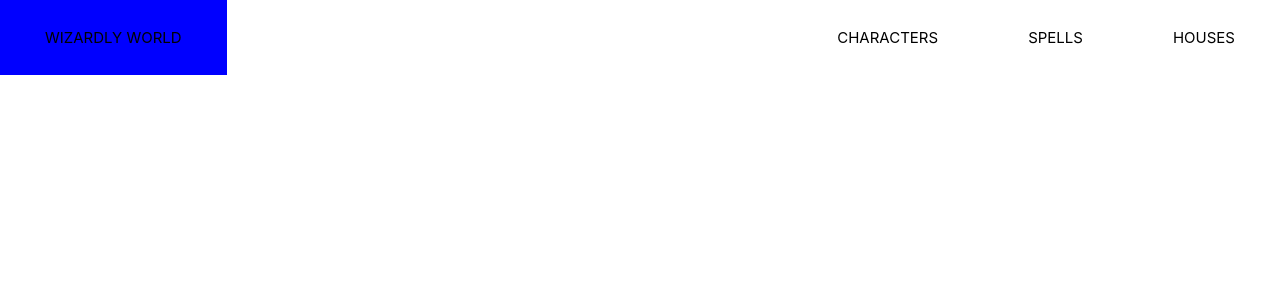
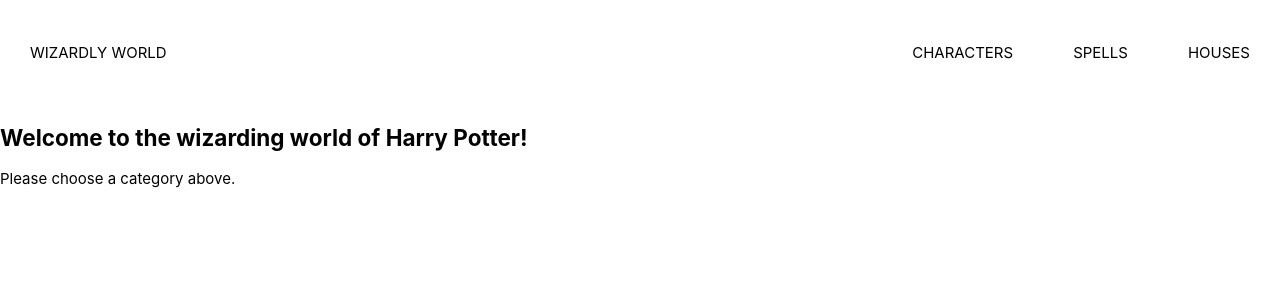
Before and after one commit to kaylalarson1990/Magic_Harry, a React (Create React App) app: page / in a window 1280 px wide. Shown: the top 300 px of the page. Built offline with nearby package versions, Linux system fonts and the light colour scheme.

Commit message:
Add home page and create routes to Characters, Spells, and Houses. Also created a route to main home page

```diff
--- a/src/App/App.js
+++ b/src/App/App.js
@@ -2,17 +2,28 @@
 import './App.css';
 import { Header } from  '../Header/Header';
 import CharacterContainer from '../CharacterContainer/CharacterContainer';
+import { MainContainer } from '../MainContainer/MainContainer';
+import { HouseContainer } from '../HouseContainer/HouseContainer';
+import { SpellContainer } from '../SpellContainer/SpellContainer';
+import { Route } from "react-router-dom";
 
 class App extends Component {
+
+  homePage = () => (
+    <>
+      <Header />
+      <MainContainer />
+    </>
+  )
 
 
   render() {
   return (
     <div className="App">
-      <header className="App-header">
-        <Header />
-      </header>
-      {/* <CharacterContainer /> */}
+      <Route exact path='/' component={() => this.homePage()} />
+      <Route exact path='/characters' component={CharacterContainer} />
+      <Route exact path='/houses' component={HouseContainer} />
+      <Route exact path='/spells' component={SpellContainer} />
     </div>
   );
   }
--- a/src/Header/Header.css
+++ b/src/Header/Header.css
@@ -20,16 +20,9 @@
     color: black;
     display: block;
     line-height: 3em;
-    padding: 1em 3em;
+    padding: 1em 1em;
     text-decoration: none;
   }
   nav ul li:first-child {
     margin-right: auto;
   }
-  .logo {
-    width: 200px;
-    margin: 0;
-  }
-  nav ul li a:hover {
-    background-color: blue;
-  }
--- a/src/Header/Header.jsx
+++ b/src/Header/Header.jsx
@@ -1,16 +1,18 @@
 import React from "react";
 import "./Header.css";
-import MischiefManaged from "../images/MischiefManaged.png";
+// import MischiefManaged from "../images/MischiefManaged.png";
+import { NavLink } from "react-router-dom";
+
 
 export const Header = () => {
   return (
     <header>
       <nav>
         <ul className="nav">
-          <li><a href="#">WIZARDLY WORLD</a></li>
-          <li><a href="#">CHARACTERS</a></li>
-          <li><a href="#">SPELLS</a></li>
-          <li><a href="#">HOUSES</a></li>
+          <li><a href="#"><NavLink to='/'>WIZARDLY WORLD</NavLink></a></li>
+          <li><a href="#"><NavLink to="/characters">CHARACTERS</NavLink></a></li>
+          <li><a href="#"><NavLink to="/spells">SPELLS</NavLink></a></li>
+          <li><a href="#"><NavLink to="/houses">HOUSES</NavLink></a></li>
         </ul>
       </nav>
     </header>
--- /dev/null
+++ b/src/MainContainer/MainContainer.jsx
@@ -0,0 +1,10 @@
+import React from "react";
+
+export const MainContainer = () => {
+  return (
+    <section>
+      <h1>Welcome to the wizarding world of Harry Potter!</h1>
+      <p>Please choose a category above.</p>
+    </section>
+  );
+};
```
